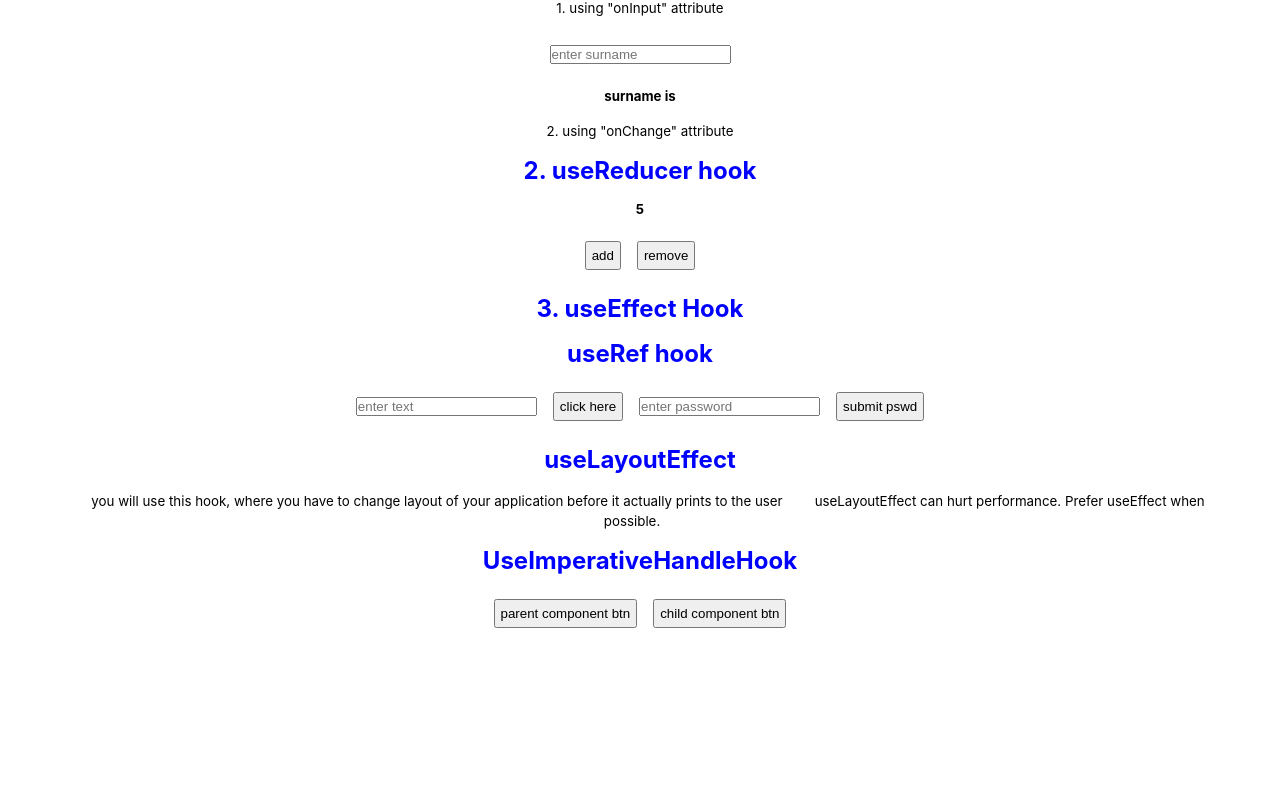
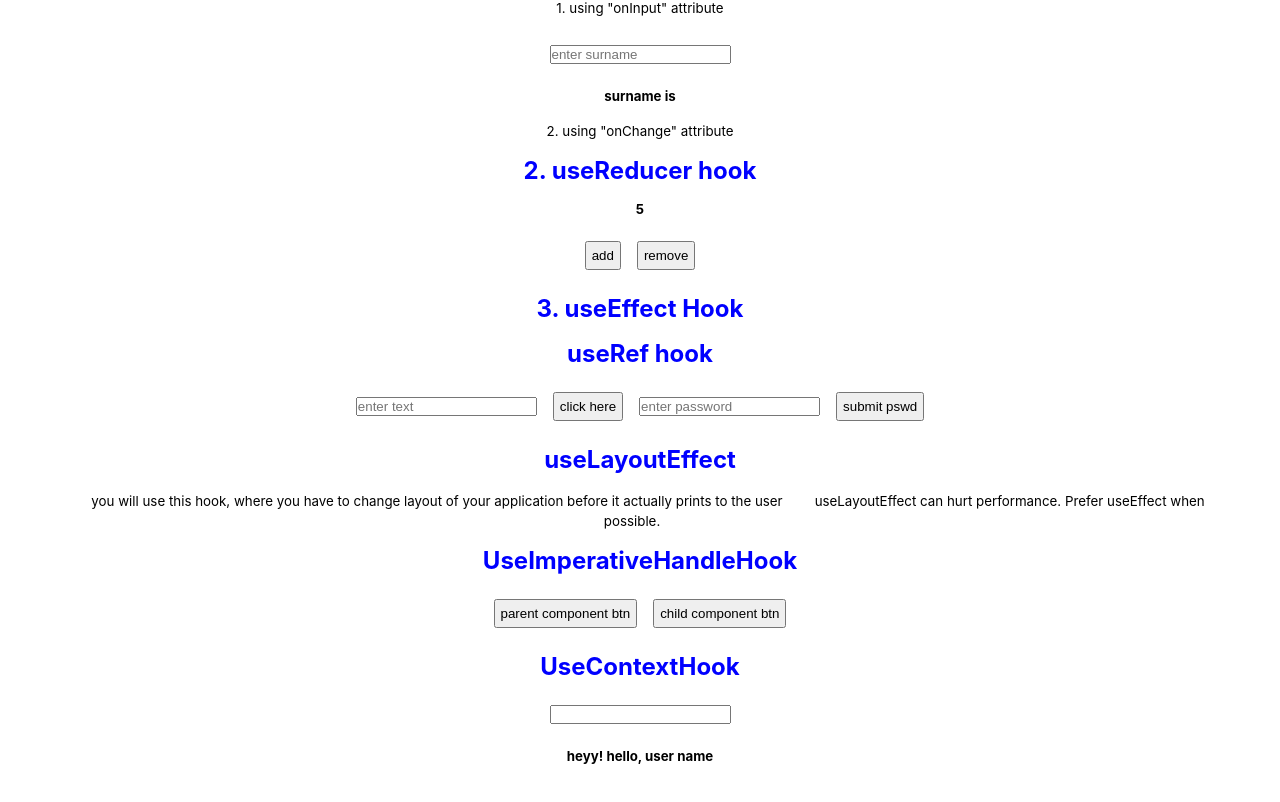
Before and after one commit to vaibhav18matere/react-hooks, a React (Create React App) app: page / in a window 1280 px wide. Shown: the part 278-1080 px from the top of the page. Before the commit the page ends 948 px from the top, so only its background shows below. Built offline with nearby package versions, Linux system fonts and the light colour scheme; no server answers.

Commit message:
UseContext hook

```diff
--- a/src/App.js
+++ b/src/App.js
@@ -5,6 +5,7 @@ import UseEffectHook from "./hooks/UseEffectHook";
 import UseRefHook from "./hooks/UseRefHook";
 import UseLayoutEffect from "./hooks/UseLayoutEffect";
 import UseImperativeHandleHook from "./hooks/UseImperativeHandleHook";
+import UseContextHook from "./hooks/UseContextHook";
 
 function App() {
   return (
@@ -15,6 +16,7 @@ function App() {
       <UseRefHook />
       <UseLayoutEffect />
       <UseImperativeHandleHook />
+      <UseContextHook />
     </div>
   );
 }
--- /dev/null
+++ b/src/hooks/UseContextHook.jsx
@@ -0,0 +1,20 @@
+import React, { useState, createContext } from "react";
+import Login from "../pages/login";
+import User from "../pages/user";
+
+export const UserDetailContext = createContext(null);
+
+function UseContextHook() {
+  const [name, setName] = useState("user name");
+  return (
+    <>
+      <UserDetailContext.Provider value={{ name, setName }}>
+        <h2 className="hook">UseContextHook</h2>
+        <Login />
+        <User />
+      </UserDetailContext.Provider>
+    </>
+  );
+}
+
+export default UseContextHook;
--- /dev/null
+++ b/src/pages/login.js
@@ -0,0 +1,19 @@
+import React, { useContext } from "react";
+import { UserDetailContext } from "../hooks/UseContextHook";
+
+function Login() {
+  const { setName } = useContext(UserDetailContext);
+
+  return (
+    <>
+      <input
+        type="text"
+        onChange={(e) => {
+          setName(e.target.value);
+        }}
+      />
+    </>
+  );
+}
+
+export default Login;
--- /dev/null
+++ b/src/pages/user.js
@@ -0,0 +1,14 @@
+import React, { useContext } from "react";
+import { UserDetailContext } from "../hooks/UseContextHook";
+
+function User() {
+  const { name } = useContext(UserDetailContext);
+
+  return (
+    <>
+      <h5>heyy! hello, {name}</h5>
+    </>
+  );
+}
+
+export default User;
```
